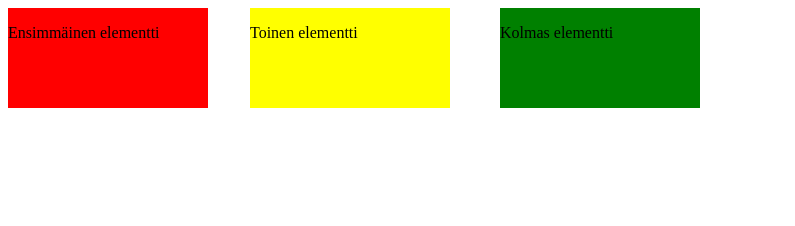
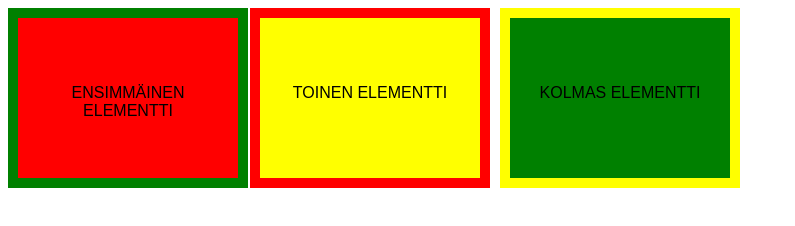
Before and after one commit to Jss83/Lapio-website, a plain HTML site: page position.html in a window 1280 px wide. Shown: the whole page, without its empty margins (0-795 px from the left). Drawn offline with Linux system fonts and the light colour scheme.

Commit message:
Osa 3. Kymmenes tehtävä

```diff
--- a/styles.css
+++ b/styles.css
@@ -2,7 +2,14 @@
     position: absolute;
     width: 200px;
     height: 100px;
+    padding: 50px 10px 10px;
     background-color: red;
+    border-style: solid;
+    border-width: 10px;
+    border-color: green;
+    text-align: center;
+    text-transform: uppercase;
+    font-family: Arial;
 }
 .second-box-container {
     position: absolute;
@@ -10,6 +17,13 @@
     height: 100px;
     background-color: yellow;
     left: 250px;
+    padding: 50px 10px 10px;
+    border-style: solid;
+    border-width: 10px;
+    border-color: red;
+    text-align: center;
+    text-transform: uppercase;
+    font-family: Arial;
 }
 .third-box-container {
     position: absolute;
@@ -17,4 +31,11 @@ width: 200px;
 height: 100px;
 background-color: green;
 left: 500px;
+padding: 50px 10px 10px;
+border-style: solid;
+    border-width: 10px;
+    border-color: yellow;
+    text-align: center;
+    text-transform: uppercase;
+    font-family: Arial;
 }
```
